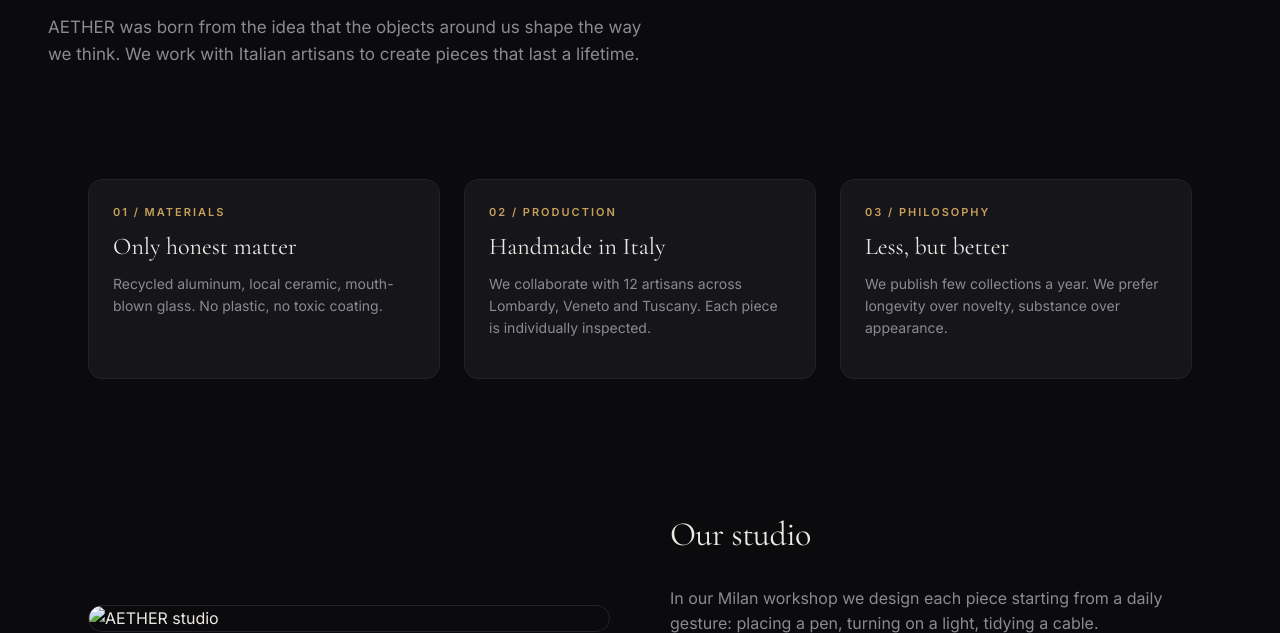
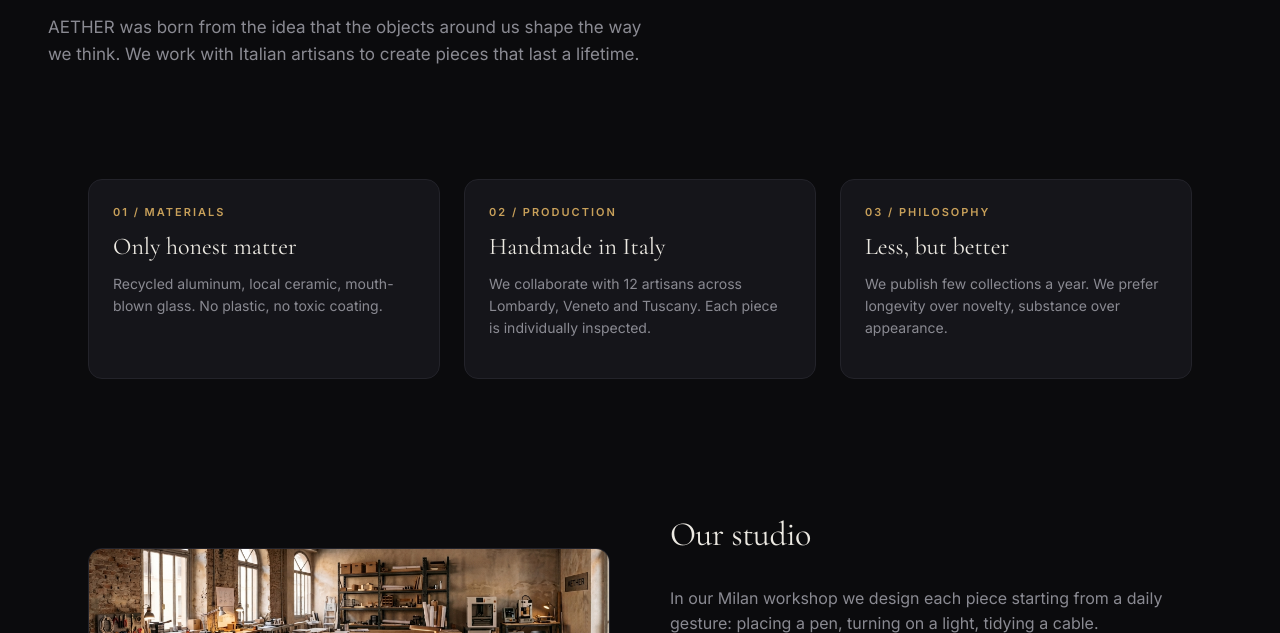
Before and after one commit to tridente-dev/tridente-dev.github.io, a plain HTML site: page projects/aether/pages/about.html in a window 1280 px wide. Shown: the part 319-952 px from the top of the page. Drawn offline with Linux system fonts and the light colour scheme; files whose address does not match are found by name.

Commit message:
fix img aether

```diff
--- a/projects/aether/pages/about.html
+++ b/projects/aether/pages/about.html
@@ -84,7 +84,7 @@
 
     <div class="section-block" style="display: grid; grid-template-columns: 1fr 1fr; gap: 60px; align-items: center;">
       <div>
-        <img src="../img/studio.jpg" alt="AETHER studio" loading="lazy" decoding="async" style="width:100%; border-radius: 14px; border: 1px solid var(--border);">
+        <img src="../img/AETHER-studio.jpg" alt="AETHER studio" loading="lazy" decoding="async" style="width:100%; border-radius: 14px; border: 1px solid var(--border);">
       </div>
       <div>
         <h2>Our studio</h2>
```
Also changed, not shown: projects/aether/img/AETHER-studio.jpg (added).
